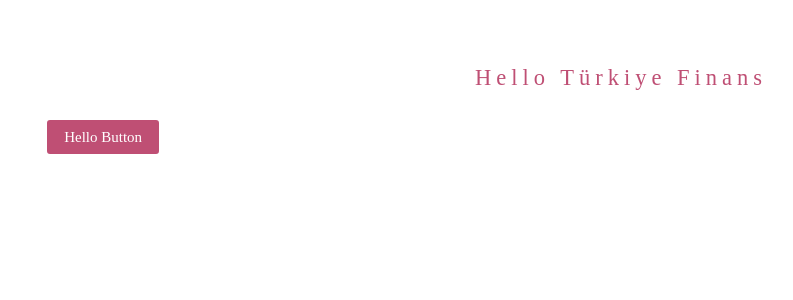
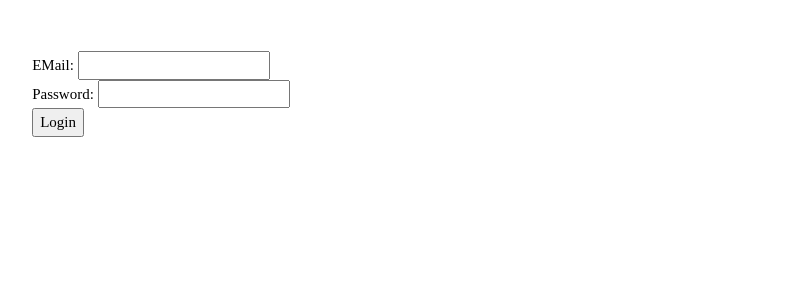
Before and after one commit to yakintech/turkiye-finans-7-react-tutorial, a React (Create React App) app: page /login in a window 1280 px wide. Shown: the top 300 px of the page, without its empty margins (19-812 px from the left). Built offline with nearby package versions, Linux system fonts and the light colour scheme.

Commit message:
token operation

```diff
--- a/src/App.tsx
+++ b/src/App.tsx
@@ -1,89 +1,17 @@
-import { Link, Route, Routes } from "react-router-dom"
-import About from "./routeSample/About"
-import Blog from "./routeSample/Blog"
-import Contact from "./routeSample/Contact"
-import CustomerDetail from "./routeSample/CustomerDetail"
-import Customers from "./routeSample/Customers"
-import Home from "./routeSample/Home"
-import NotFound from "./routeSample/NotFound"
-import SupplierPage from "./apiOperations/SupplierPage"
-import StorageSample from "./storage/StorageSample"
-import MUIIntro from "./mui/MUIIntro"
-import MUIGridSample from "./mui/MUIGridSample"
-import DataGridSample from "./mui/DataGridSample"
-import OrderDetail from "./mui/OrderDetail"
-import Counter1 from "./contextSample/Counter1"
-import Counter2 from "./contextSample/Counter2"
-import { useContext } from "react"
-import { CounterContext, CounterContextType } from "./contextSample/CounterContext"
-import ProductsPage from "./contextSample/ProductsPage"
-import Favorites from "./contextSample/Favorites"
-import { FavoritesContext, FavoritesContextType } from "./contextSample/FavoritesContext"
-import ParentComp from "./otherHooks/ParentComp"
-import RefHookSample from "./otherHooks/RefHookSample"
-import StyleComp from "./styleComp/StyleComp"
-
-
-
-
+import React from 'react'
+import Login from './loginOperations/Login'
+import Orders from './loginOperations/Orders'
+import { Route, Routes } from 'react-router-dom'
 
 function App() {
-
-  const { counter } = useContext(CounterContext) as CounterContextType;
-  const { favorites } =  useContext(FavoritesContext) as FavoritesContextType
-
-
-  return <StyleComp/>
-
-
   return (<>
-    <ul style={{ display: 'flex', justifyContent: 'space-between' }}>
-      <li><Link to='/'>Home <span style={{color:'tomato'}}>({counter})</span></Link></li>
-      <li><Link to='/about'>About</Link></li>
-      <li><Link to='/blog'>Blog</Link></li>
-      <li><Link to='/contact'>Contact</Link></li>
-      {/* <li><Link to='/customers'>Customers</Link></li>
-      <li><Link to='/suppliers'>Suppliers</Link></li>
-      <li><Link to='/storagesample'>Storage Sample</Link></li>
-      <li><Link to='/muiintro'>MUI Intro</Link></li>
-      <li><Link to='/muigrid'>Grid Sample</Link></li>
-      <li><Link to='/datagrid'>Data Grid</Link></li>
-      <li><Link to='/counter1'>Counter - 1</Link></li>
-      <li><Link to='/counter2'>Counter - 2</Link></li> */}
-      <li><Link to='/products'>Products</Link></li>
-      <li><Link to='/favorites'>Favorites <span style={{color:'tomato'}}>({favorites.length})</span></Link></li>
-
-
-
-
-
-
-    </ul>
 
     <Routes>
-      <Route path="/" element={<Home />} />
-      <Route path="/about" element={<About />} />
-      <Route path="/blog" element={<Blog />} />
-      <Route path="/contact" element={<Contact />} />
-      <Route path="/suppliers" element={<SupplierPage />} />
-      <Route path="/customers" element={<Customers />} />
-      <Route path="/customers/:id" element={<CustomerDetail />} />
-      <Route path="/storagesample" element={<StorageSample />} />
-      <Route path="/muiintro" element={<MUIIntro />} />
-      <Route path="/muigrid" element={<MUIGridSample />} />
-      <Route path="/datagrid" element={<DataGridSample />} />
-      <Route path="/orders/:id" element={<OrderDetail />} />
-      <Route path="/counter1" element={<Counter1 />} />
-      <Route path="/counter2" element={<Counter2 />} />
-      <Route path="/products" element={<ProductsPage/>} />
-      <Route path="/favorites" element={<Favorites/>} />
-
-      <Route path="*" element={<NotFound />} />
-
+      <Route path='/login' element={<Login/>} />
+      <Route path='/orders' element={<Orders/>} />
     </Routes>
-
-    <h3>Footer</h3>
-  </>)
+  </>
+  )
 }
 
 export default App
--- /dev/null
+++ b/src/loginOperations/Login.tsx
@@ -0,0 +1,46 @@
+import axios from 'axios';
+import React, { useState } from 'react'
+
+function Login() {
+
+    const [email, setemail] = useState('');
+    const [password, setpassword] = useState('');
+    const [loading, setloading] = useState(false)
+
+    const login = () => {
+        setloading(true)
+        axios.post('http://localhost:3001/token', { email, password })
+            .then(res => {
+                localStorage.setItem('token', res.data?.token)
+                setloading(false)
+
+            })
+            .catch(err => {
+                alert("EMail or password wrong!");
+                setloading(false)
+
+
+            })
+    }
+
+    return (<>
+        {
+            loading == true ? <h1>loading...</h1> : <>
+                <div>
+                    <label htmlFor="">EMail: </label>
+                    <input type='text' onChange={(e) => setemail(e.target.value)} />
+                </div>
+                <div>
+                    <label htmlFor="">Password: </label>
+                    <input type='password' onChange={(e) => setpassword(e.target.value)} />
+                </div>
+                <div>
+                    <button onClick={login}>Login</button>
+                </div>
+            </>
+        }
+
+    </>)
+}
+
+export default Login
--- /dev/null
+++ b/src/loginOperations/Orders.tsx
@@ -0,0 +1,34 @@
+import axios from 'axios';
+import React, { useEffect, useState } from 'react'
+
+function Orders() {
+
+    const [orders, setorders] = useState([]);
+
+    useEffect(() => {
+
+        var token = localStorage.getItem('token');
+
+        axios.get("http://localhost:3001/api/orders", {
+            headers: {
+                'Authorization': `Basic ${token}`
+            }
+        })
+            .then(res => {
+                console.log('DATA', res.data);
+            })
+            .catch(err => {
+                console.log('ERROR', err);
+
+            })
+
+    }, [])
+
+
+    return (<>
+
+    </>
+    )
+}
+
+export default Orders
```
Also changed, not shown: src/App1.tsx (added, +89 -0 lines), notes.txt.
